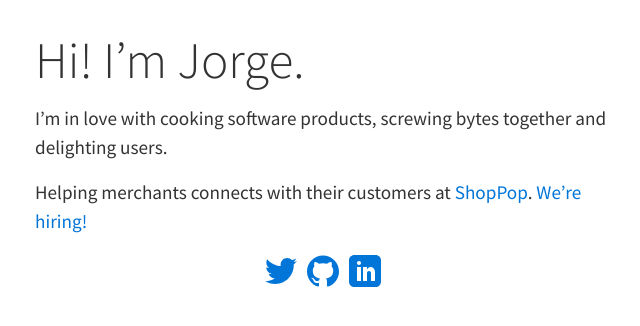
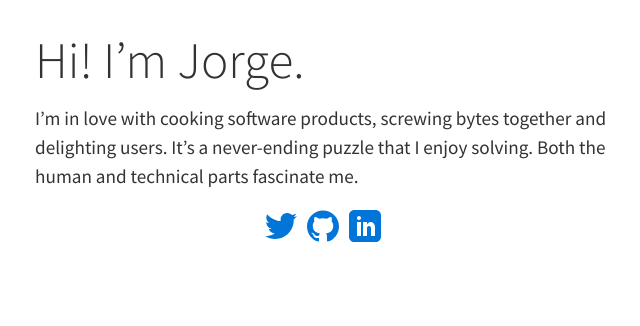
Before and after one commit to jorgesanzx/jorgesanzx.github.io, a Jekyll site: the page built from index.html, in a window 1280 px wide. Shown: the top 326 px of the page, without its empty margins (317-957 px from the left). Built offline with Jekyll 4.4.1, drawn with Linux system fonts in a browser that asks for light colours.

Commit message:
Update index.html

```diff
--- a/index.html
+++ b/index.html
@@ -3,9 +3,7 @@ layout: default
 ---
 <h1>Hi! I’m Jorge.</h1>
 
-<p>I’m in love with cooking software products, screwing bytes together and delighting users.</p>
-
-<p>Helping merchants connects with their customers at <a href="https://www.shoppop.com/">ShopPop</a>. <a href="https://jobs.shoppop.com/">We’re hiring!</a></p>
+<p>I’m in love with cooking software products, screwing bytes together and delighting users. It’s a never-ending puzzle that I enjoy solving. Both the human and technical parts fascinate me.</p>
 
 <nav class="text-center">
   <a href="//twitter.com/{{ site.twitter_username }}">
```
